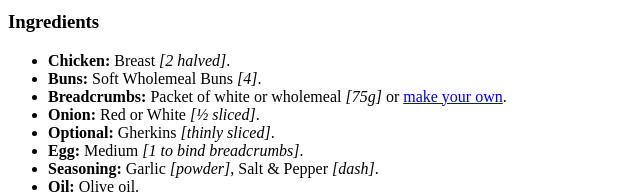
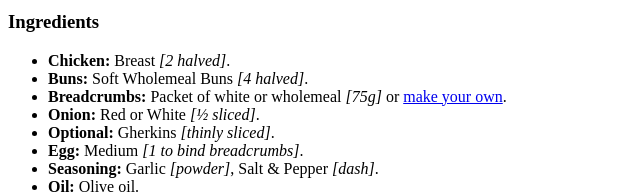
Before and after one commit to Wo6ie/odin-recipes, a plain HTML site: page recipes/chicken-burger.html in a window 1280 px wide. Shown: the part 604-797 px from the top of the page, 0-640 px from the left. Drawn offline with Linux system fonts and the light colour scheme.

Commit message:
fix ingredients; bun quantity

```diff
--- a/recipes/chicken-burger.html
+++ b/recipes/chicken-burger.html
@@ -16,7 +16,7 @@
     <h3>Ingredients</h3>
     <ul>
         <li><b>Chicken:</b> Breast <i>[2 halved]</i>. </li>
-        <li><b>Buns:</b> Soft Wholemeal Buns <i>[4]</i>. </li>
+        <li><b>Buns:</b> Soft Wholemeal Buns <i>[4 halved]</i>. </li>
         <li><b>Breadcrumbs:</b> Packet of white or wholemeal <i>[75g]</i> or <a href="https://www.allrecipes.com/recipe/140386/toasted-breadcrumbs/" rel="noopener noreferrer">make your own</a>.</li>
         <li><b>Onion:</b> Red or White <i>[&#189; sliced]</i>.</li>
         <li><b>Optional:</b> Gherkins <i>[thinly sliced]</i>.</li>
```
